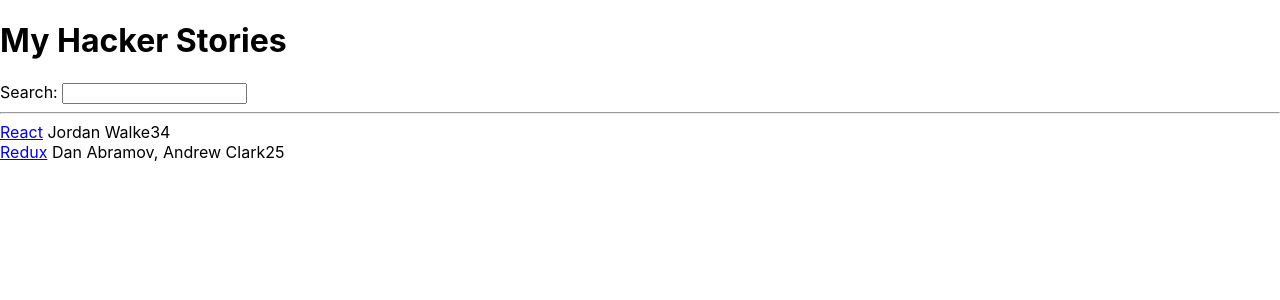
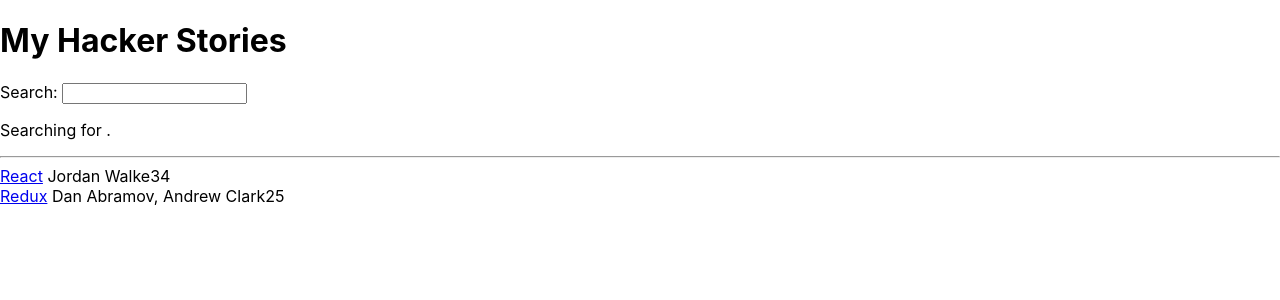
Before and after one commit to tborisova/hacker-stories, a React (Create React App) app: page / in a window 1280 px wide. Shown: the top 300 px of the page. Built offline with nearby package versions, Linux system fonts and the light colour scheme.

Commit message:
Add callback function

```diff
--- a/src/App.js
+++ b/src/App.js
@@ -18,11 +18,15 @@
     },
   ];
 
+  const handleSearch = event => {
+    console.log(event.target.value);
+  };
+
   return (
     <div>
       <h1>My Hacker Stories</h1>
 
-      <Search/>
+      <Search onSearch={handleSearch}/>
 
       <hr />
 
@@ -31,15 +35,23 @@
   );
 }
 
-const Search = () => {
+const Search = props => {
+  const [searchTerm, setSearchTerm] = React.useState('');
+
   const handleChange = event => {
-    console.log(event.target.value);
+    setSearchTerm(event.target.value);
+
+    props.onSearch(event);
   };
 
   return(
     <div>
       <label htmlFor="search">Search: </label>
       <input id="search" type="text" onChange={handleChange}/>
+
+      <p>
+        Searching for <strong>{searchTerm}</strong>.
+      </p>
     </div>
   )
 }
```
